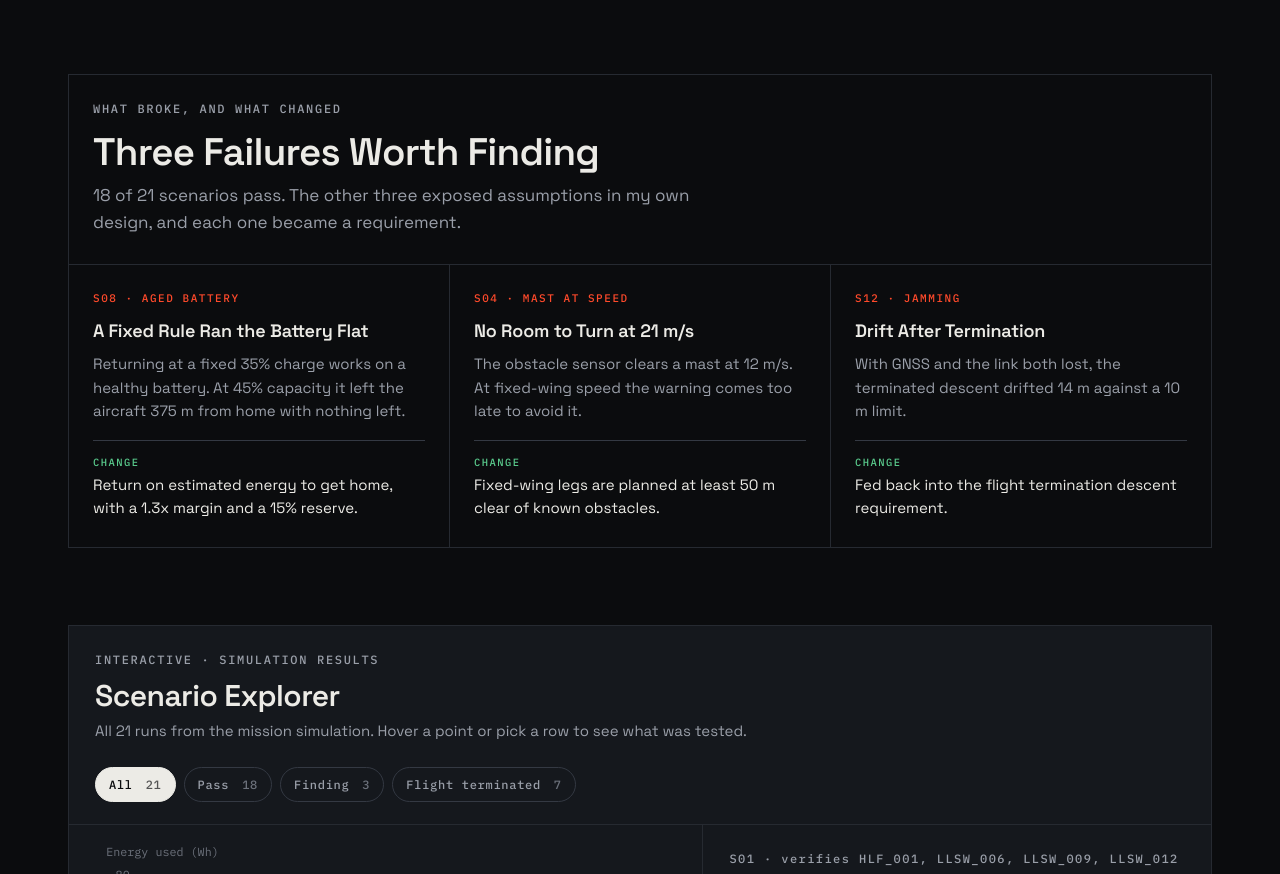
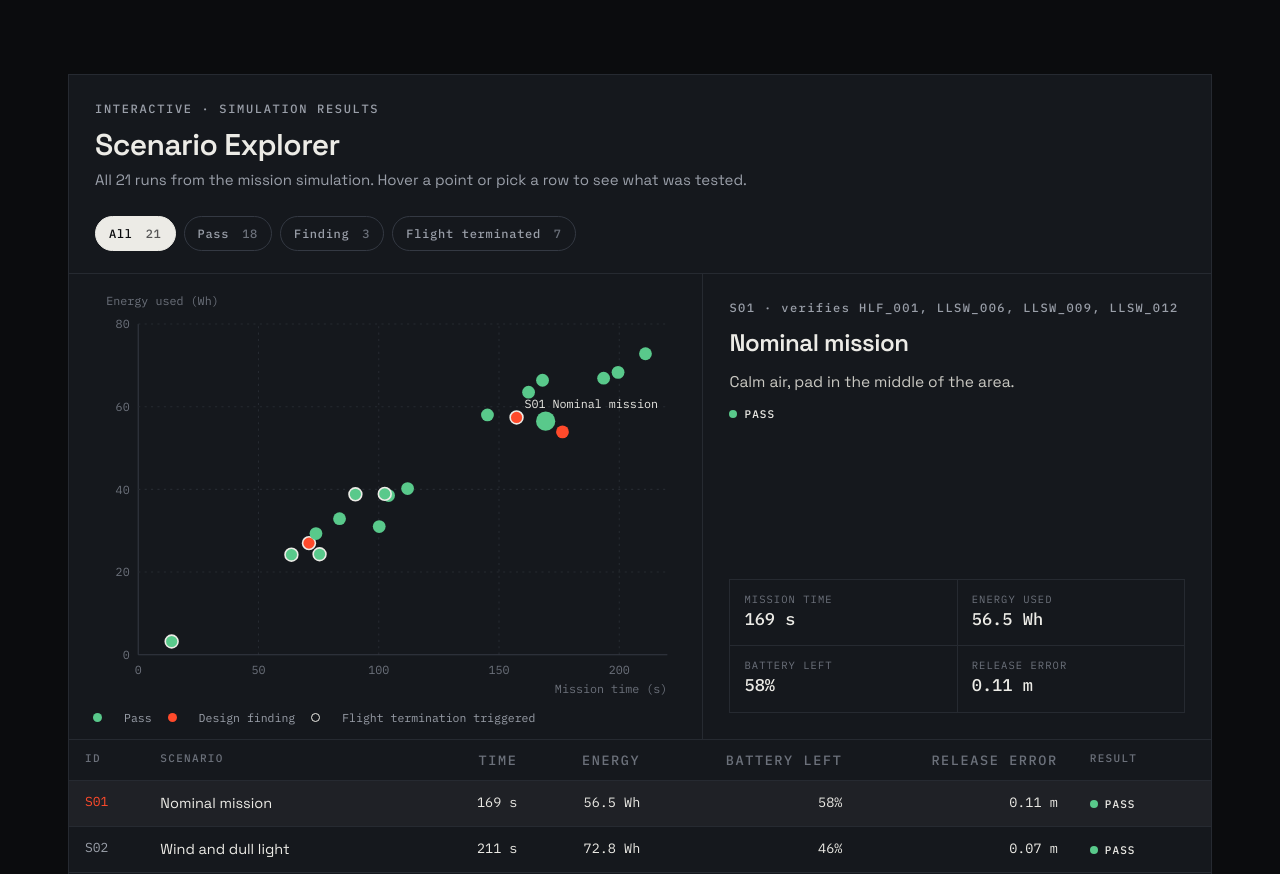
Before and after one commit to Fuzz113/port-umbrella, a plain HTML site: page index.html in a window 1280 px wide. Shown: the part 1909-2783 px from the top of the page. Drawn offline with Linux system fonts and the light colour scheme.

Commit message:
Remove the simulation findings block
Co-Authored-By: Claude Fable 5.2 <noreply@anthropic.com>
Claude-Session: https://claude.ai/code/session_01JSGh8AoZ6DYT128fdxa2oN

```diff
--- a/index.html
+++ b/index.html
@@ -82,18 +82,6 @@
           <li><span>Requirements traced</span><b>107, modelled in SysML</b></li>
         </ul>
       </div>
-    </div>
-
-    <!-- findings -->
-    <div class="findings">
-      <header>
-        <p class="eyebrow">What broke, and what changed</p>
-        <h3>Three Failures Worth Finding</h3>
-        <p class="muted">18 of 21 scenarios pass. The other three exposed assumptions in my own design, and each one became a requirement.</p>
-      </header>
-      <article><p class="card__k">S08 · Aged battery</p><h4>A Fixed Rule Ran the Battery Flat</h4><p>Returning at a fixed 35% charge works on a healthy battery. At 45% capacity it left the aircraft 375 m from home with nothing left.</p><p class="fix"><span>Change</span>Return on estimated energy to get home, with a 1.3x margin and a 15% reserve.</p></article>
-      <article><p class="card__k">S04 · Mast at speed</p><h4>No Room to Turn at 21 m/s</h4><p>The obstacle sensor clears a mast at 12 m/s. At fixed-wing speed the warning comes too late to avoid it.</p><p class="fix"><span>Change</span>Fixed-wing legs are planned at least 50 m clear of known obstacles.</p></article>
-      <article><p class="card__k">S12 · Jamming</p><h4>Drift After Termination</h4><p>With GNSS and the link both lost, the terminated descent drifted 14 m against a 10 m limit.</p><p class="fix"><span>Change</span>Fed back into the flight termination descent requirement.</p></article>
     </div>
 
     <!-- scenario explorer -->
```
